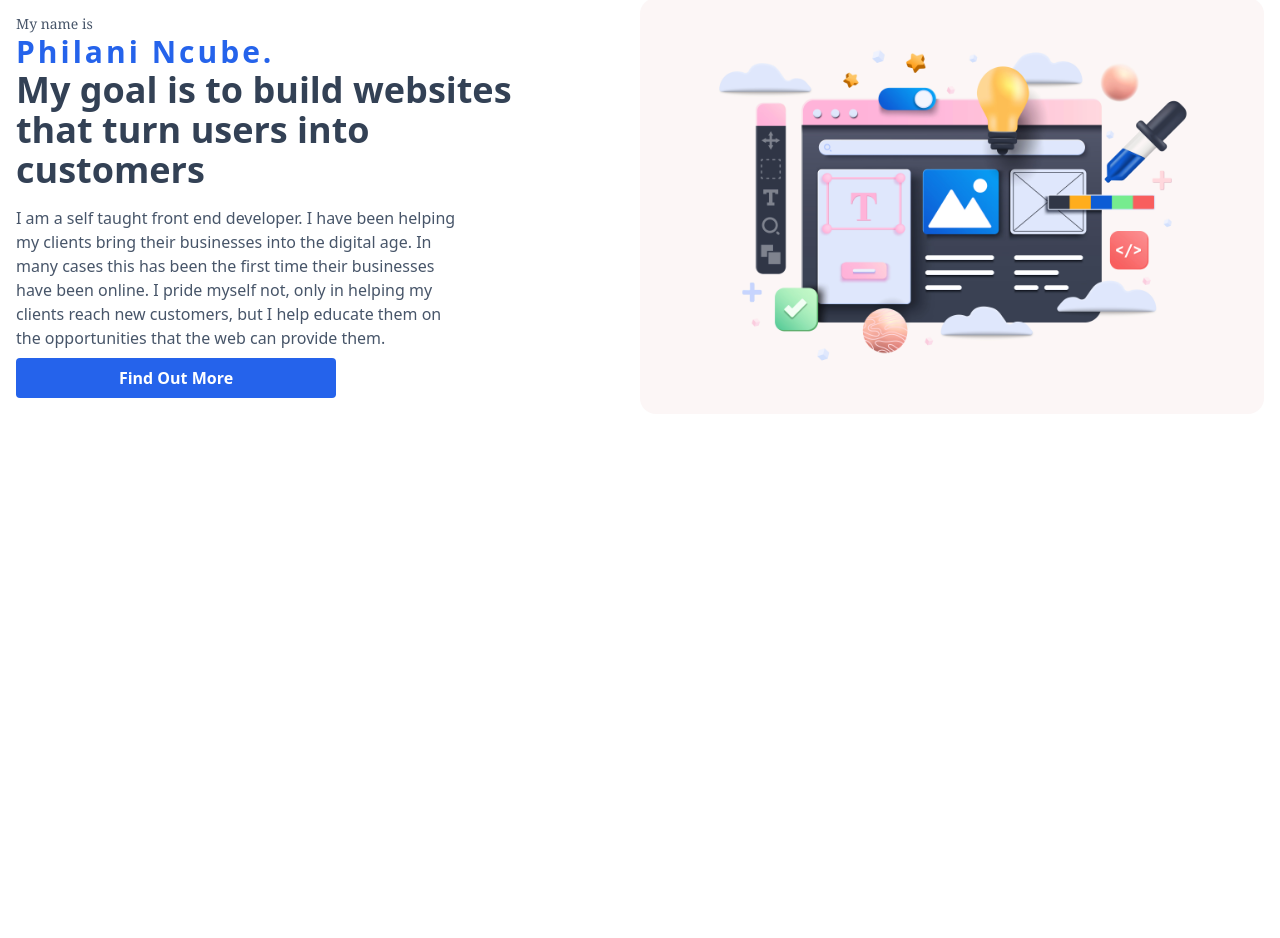
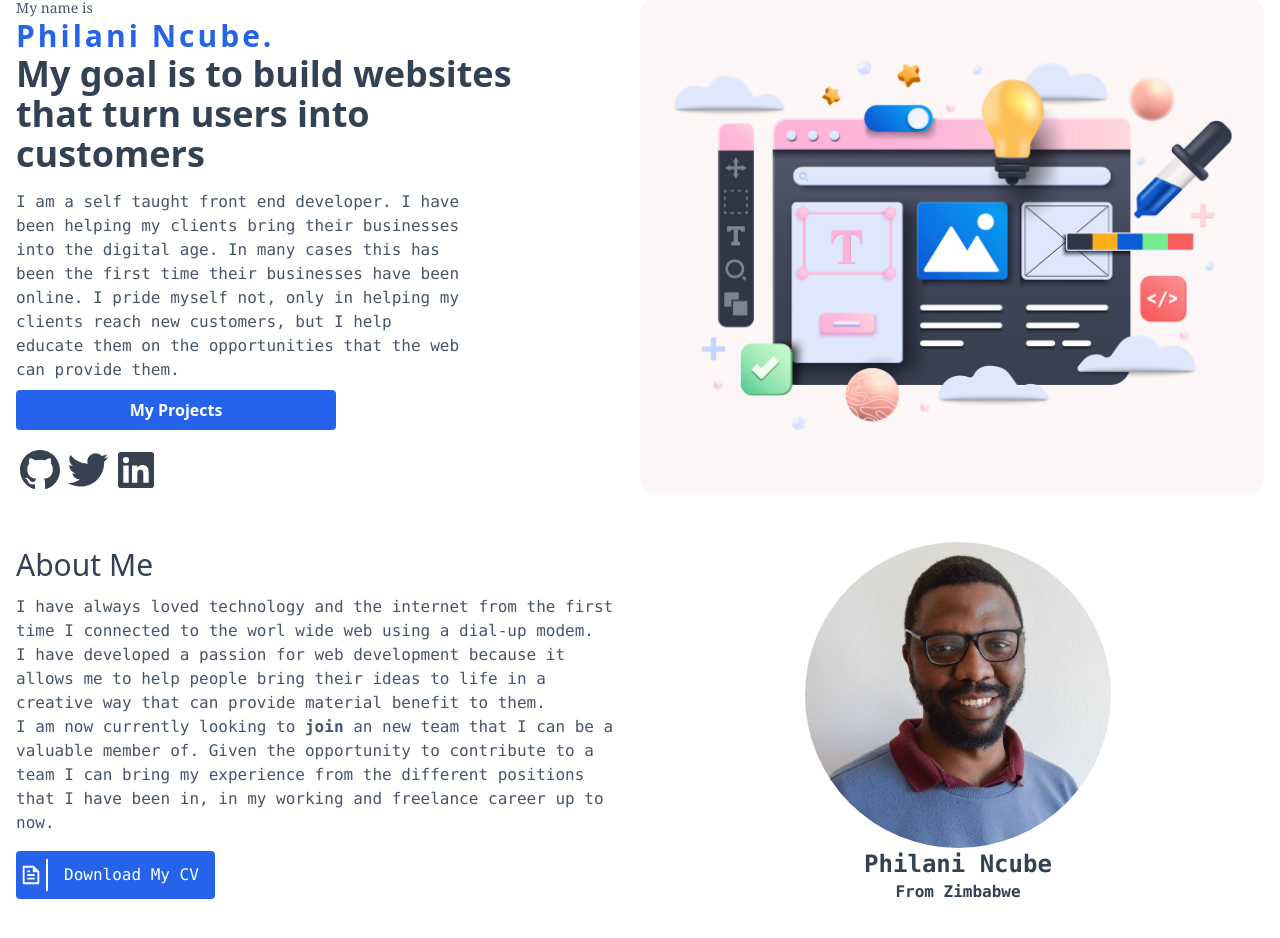
Before and after one commit to PhilaniNcube/portfolio, a Next.js app: page / in a window 1280 px wide. Shown: the part 114-1052 px from the top of the page. Before the commit the page ends 800 px from the top, so only its background shows below. Built offline with nearby package versions, Linux system fonts and the light colour scheme.

Commit message:
Personal details

```diff
--- a/components/Header.tsx
+++ b/components/Header.tsx
@@ -56,7 +56,7 @@ const Home: NextPage = () => {
             }}
             className="flex fixed inset-x-0 shadow-md backdrop-blur-md h-20"
           >
-            <div className="mx-auto flex w-full items-center justify-between px-8">
+            <div className="mx-auto flex max-w-7xl px-4 w-full items-center justify-between ">
               <motion.p
                 style={{ scale }}
                 className="flex origin-left items-center text-xl font-semibold uppercase"
--- a/components/Hero.tsx
+++ /dev/null
@@ -1,29 +0,0 @@
-import Image from "next/image";
-import { Fragment } from "react";
-
-const Hero = () => {
-  return (
-    <Fragment>
-      <section className="relative isolate pt-28 ">
-        <div className="max-w-7xl mx-auto px-4">
-          <div className="grid grid-cols-4 gap-6">
-            <div className="col-span-4 md:col-span-2 flex flex-col justify-center">
-              <h1 className="font-serif text-slate-700 text-3xl md:text-5xl font-medium">
-                Building websites that convert users into{" "}
-                <span className="font-bold underline">customers</span>
-              </h1>
-            </div>
-            <Image
-              src="/images/web_development.jpg"
-              width={6000}
-              height={4000}
-              alt="Web Dev"
-              className="w-full object-cover hidden md:block rounded-2xl md:col-span-2"
-            />
-          </div>
-        </div>
-      </section>
-    </Fragment>
-  );
-};
-export default Hero;
--- a/components/Main.tsx
+++ b/components/Main.tsx
@@ -1,5 +1,7 @@
 import Image from 'next/image';
+import Link from 'next/link';
 import React from 'react';
+import { RiGithubFill, RiLinkedinBoxFill, RiTwitterFill } from "react-icons/ri";
 
 const Main = () => {
   return (
@@ -12,7 +14,7 @@ const Main = () => {
         <h1 className="text-2xl md:text-4xl md:pr-32 pr-10 font-bold  text-slate-700">
           My goal is to build websites that turn users into customers
         </h1>
-        <p className="text-base text-slate-600 w-full pr-8 md:pr-44 mt-4">
+        <p className="text-base text-slate-600 w-full font-mono pr-8 md:pr-44 mt-4">
           I am a self taught front end developer. I have been helping my clients
           bring their businesses into the digital age. In many cases this has
           been the first time their businesses have been online. I pride myself
@@ -21,8 +23,29 @@ const Main = () => {
         </p>
 
         <button className="max-w-xs font-bold rounded bg-blue-600 hover:bg-blue-700 cursor-pointer text-white py-2 mt-2">
-          Find Out More
+          My Projects
         </button>
+
+        <div className="flex mt-4 max-w-sm justify-start items-center">
+          <Link
+            href="https://github.com/PhilaniNcube"
+            className="h-12 w-12 text-gray-700"
+          >
+            <RiGithubFill className="h-12 w-12 text-gray-700 hover:text-blue-600 hover:-translate-y-1 transition-all duration-300" />
+          </Link>
+          <Link
+            href="https://twitter.com/PhilaniNcube15"
+            className="h-12 w-12 text-gray-700"
+          >
+            <RiTwitterFill className="h-12 w-12 text-gray-700 hover:text-blue-600 hover:-translate-y-1 transition-all duration-300" />
+          </Link>
+          <Link
+            href="https://www.linkedin.com/in/philani-ncube-64aa3914a/"
+            className="h-12 w-12 text-gray-700"
+          >
+            <RiLinkedinBoxFill className="h-12 w-12 text-gray-700 hover:text-blue-600 hover:-translate-y-1 transition-all duration-300" />
+          </Link>
+        </div>
       </div>
       <Image
         src="/images/web_development.jpg"
--- /dev/null
+++ b/components/Personal.tsx
@@ -0,0 +1,48 @@
+import Image from "next/image";
+import Link from "next/link";
+import { Fragment } from "react";
+import { RiFileTextLine } from "react-icons/ri";
+
+const Personal = () => {
+  return (
+    <Fragment>
+      <section className="relative py-12 isolate">
+        <div className="max-w-7xl mx-auto px-4">
+          <div className="grid grid-cols-4 gap-6">
+            <div className="col-span-4 md:col-span-2 flex flex-col justify-center">
+              <h2 className="text-3xl text-slate-700 font-medium">About Me</h2>
+              <p className="text-base text-slate-600 font-mono mt-3">
+                I have always loved technology and the internet from the first time I connected to the worl wide web using a dial-up modem.
+              </p>
+              <p className="text-base text-slate-600 font-mono">
+                I have developed a passion for web development because it allows me to help people bring their ideas to life in a creative way that can provide material benefit to them.
+              </p>
+              <p className="text-base text-slate-600 font-mono">
+                I am now currently looking to <span className="font-extrabold">join</span> an new team that I can be a valuable member of. Given the opportunity to contribute to a team I can bring my experience from the different positions that I have been in, in my working and freelance career up to now.
+              </p>
+
+              <Link href="/documents/Philani_Ncube_CV.pdf" className="flex py-2 mt-4 max-w-sm rounded bg-blue-600 text-white w-fit  items-center">
+                <span><RiFileTextLine className="h-8 w-8 p-1 border-r-2 border-white" /></span>
+                <p className="px-4 font-mono">Download My CV</p>
+              </Link>
+
+            </div>
+
+            <div className="flex flex-col items-center justify-center md:col-span-2 w-full">
+              <Image
+                src="/images/square.jpg"
+                width={408}
+                height={612}
+                alt="Web Dev"
+                className="w-full md:w-1/2 mx-auto object-cover aspect-square rounded-full md:col-span-2"
+              />
+              <p className="text-center font-mono font-extrabold text-slate-700 text-2xl">Philani Ncube</p>
+              <p className="text-center font-mono font-extrabold text-slate-700 text-md">From Zimbabwe</p>
+            </div>
+          </div>
+        </div>
+      </section>
+    </Fragment>
+  );
+};
+export default Personal;
--- a/pages/index.tsx
+++ b/pages/index.tsx
@@ -5,8 +5,9 @@ import Head from 'next/head'
 
 import { useEffect } from 'react'
 import { Fragment } from 'react'
-import Hero from "../components/Hero";
+import Hero from "../components/Personal";
 import Main from '../components/Main';
+import Personal from '../components/Personal';
 
 
 
@@ -21,7 +22,7 @@ const Home: NextPage = () => {
         <title> Philani Ncube | Developer Portfolio </title>
       </Head>
       <Main />
-
+      <Personal />
     </Fragment>
   );
 }
```
Also changed, not shown: public/images/square.jpg (added), 1 other file (tests, documents, lock files or other folders).
